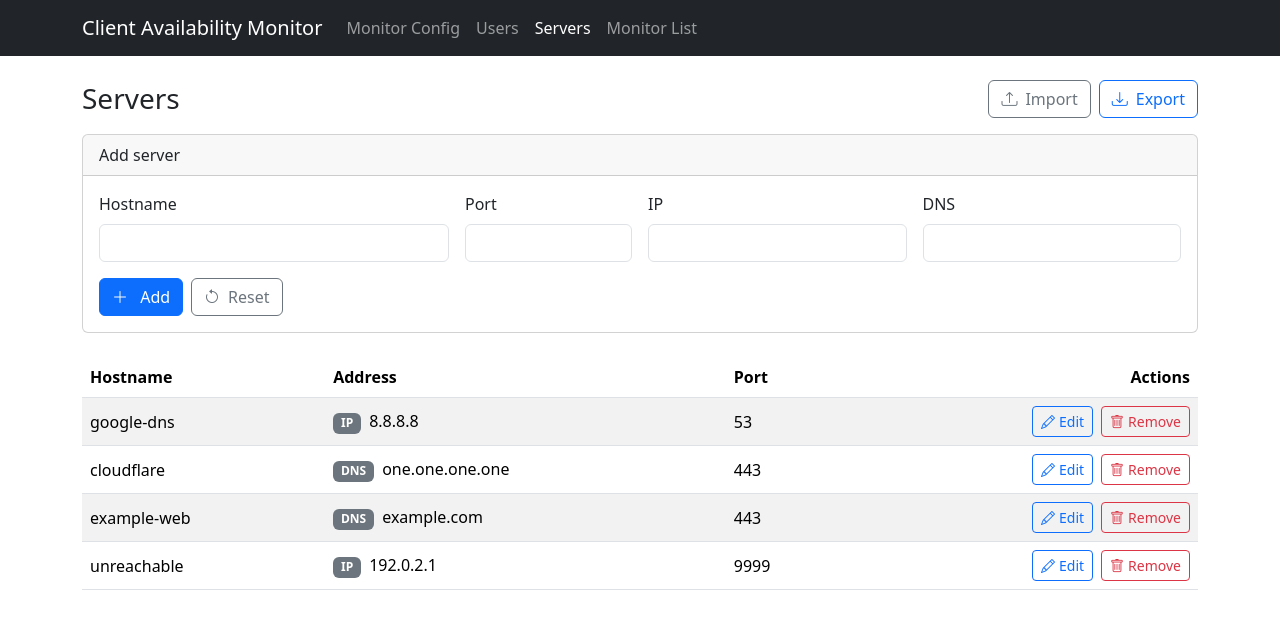
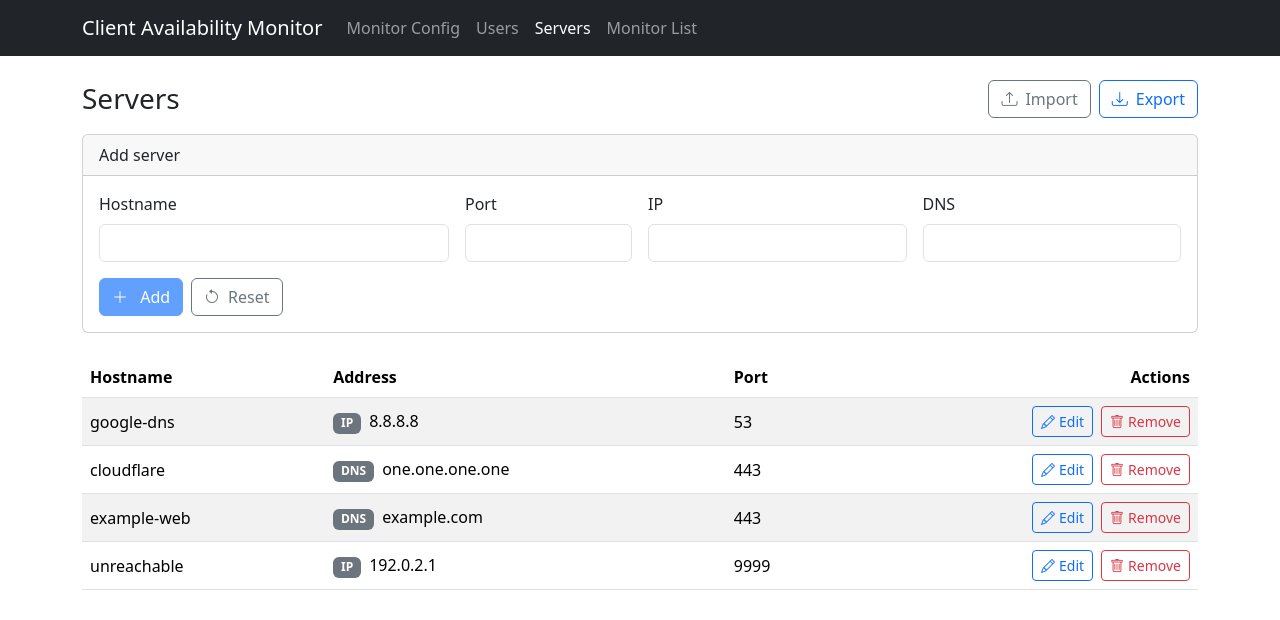
Before and after one commit to davidsantana06/client-availability-monitor, an Angular app: page /servers-pool in a window 1280 px wide. Shown: the top 620 px of the page. Built offline with nearby package versions, Linux system fonts and the light colour scheme.

Commit message:
feat: disable servers pool save while invalid

```diff
--- a/src/app/components/servers-pool/servers-pool.component.html
+++ b/src/app/components/servers-pool/servers-pool.component.html
@@ -64,7 +64,7 @@
         Provide exactly one of IP or DNS.
       </div>
       <div class="d-flex gap-2 mt-3">
-        <button type="submit" class="btn btn-primary">
+        <button type="submit" class="btn btn-primary" [disabled]="form.invalid">
           <i
             class="bi me-2"
             [ngClass]="isEditing ? 'bi-check-lg' : 'bi-plus-lg'"
--- a/src/app/components/servers-pool/servers-pool.component.ts
+++ b/src/app/components/servers-pool/servers-pool.component.ts
@@ -86,10 +86,7 @@
   }
 
   submit(): void {
-    if (this.form.invalid) {
-      this.form.markAllAsTouched();
-      return;
-    }
+    if (this.form.invalid) return;
 
     const raw = this.form.getRawValue();
     const server: Server = { hostname: raw.hostname.trim(), port: raw.port };
```
